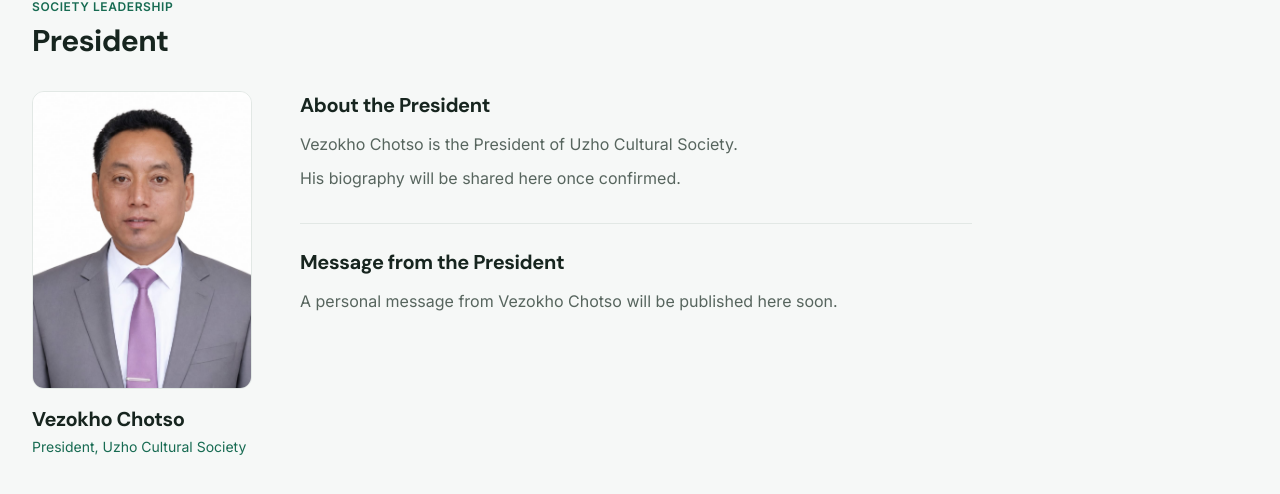
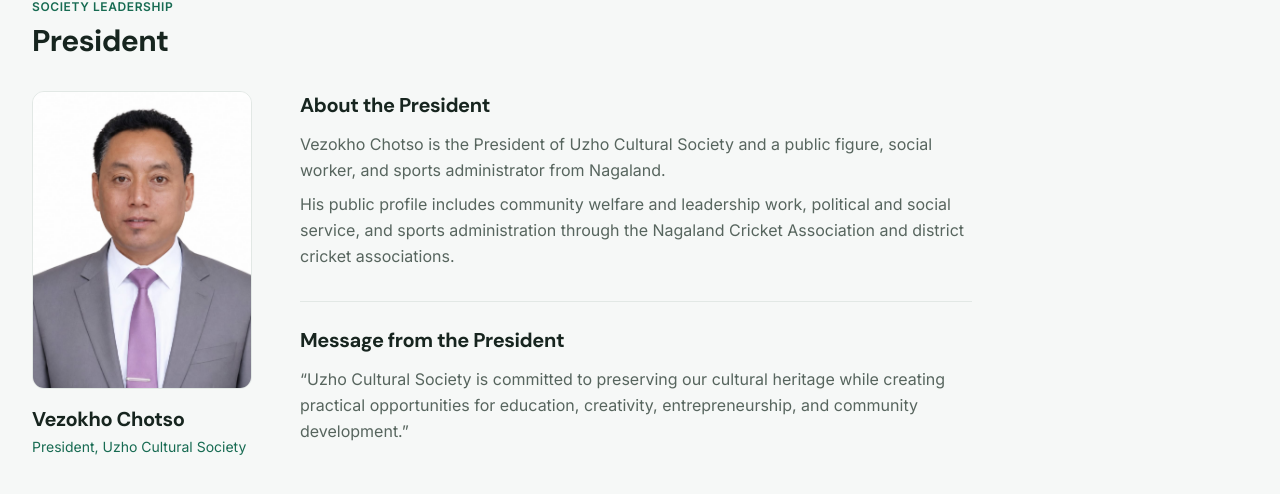
Before and after one commit to mwci98/UZHO, a React (Vite) app: page / in a window 1280 px wide. Shown: the part 815-1309 px from the top of the page. Built offline with nearby package versions, Linux system fonts and the light colour scheme; no server answers; the database is empty.

Commit message:
Add supplied president profile and society mission

```diff
--- a/src/components/home/PresidentSection.tsx
+++ b/src/components/home/PresidentSection.tsx
@@ -14,12 +14,12 @@ export function PresidentSection() {
               <div className="space-y-8 max-w-2xl">
                 <div>
                   <h3 className="text-xl font-bold text-[#17251F]">About the President</h3>
-                  <p className="mt-3 text-base leading-relaxed text-[#57655E]">Vezokho Chotso is the President of Uzho Cultural Society.</p>
-                  <p className="mt-2 text-base leading-relaxed text-[#57655E]">His biography will be shared here once confirmed.</p>
+                  <p className="mt-3 text-base leading-relaxed text-[#57655E]">Vezokho Chotso is the President of Uzho Cultural Society and a public figure, social worker, and sports administrator from Nagaland.</p>
+                  <p className="mt-2 text-base leading-relaxed text-[#57655E]">His public profile includes community welfare and leadership work, political and social service, and sports administration through the Nagaland Cricket Association and district cricket associations.</p>
                 </div>
                 <div className="border-t border-[#E2E8E5] pt-6">
                   <h3 className="text-xl font-bold text-[#17251F]">Message from the President</h3>
-                  <p className="mt-3 text-base leading-relaxed text-[#57655E]">A personal message from Vezokho Chotso will be published here soon.</p>
+                  <p className="mt-3 text-base leading-relaxed text-[#57655E]">“Uzho Cultural Society is committed to preserving our cultural heritage while creating practical opportunities for education, creativity, entrepreneurship, and community development.”</p>
                 </div>
               </div>
             </div>
--- a/src/pages/AboutPage.tsx
+++ b/src/pages/AboutPage.tsx
@@ -64,6 +64,12 @@ export const AboutPage: React.FC = () => {
                 The society’s registered postal address is Post Box No. 727, Kohima Head Post Office,
                 Kohima - 797001, Nagaland, with its community work and local activities rooted in
                 Pfutsero, Phek district.
+              </p>
+              <p>
+                Registered under H/RS-1990, dated 06-12-2001, the society is charitable and non-profit.
+                Its activities include cultural heritage preservation, traditional dress and
+                handicraft development, educational initiatives, science and technology, tourism,
+                health, and sustainable community enterprise.
               </p>
 
               <div className="pt-4 grid grid-cols-1 sm:grid-cols-2 gap-6">
```
